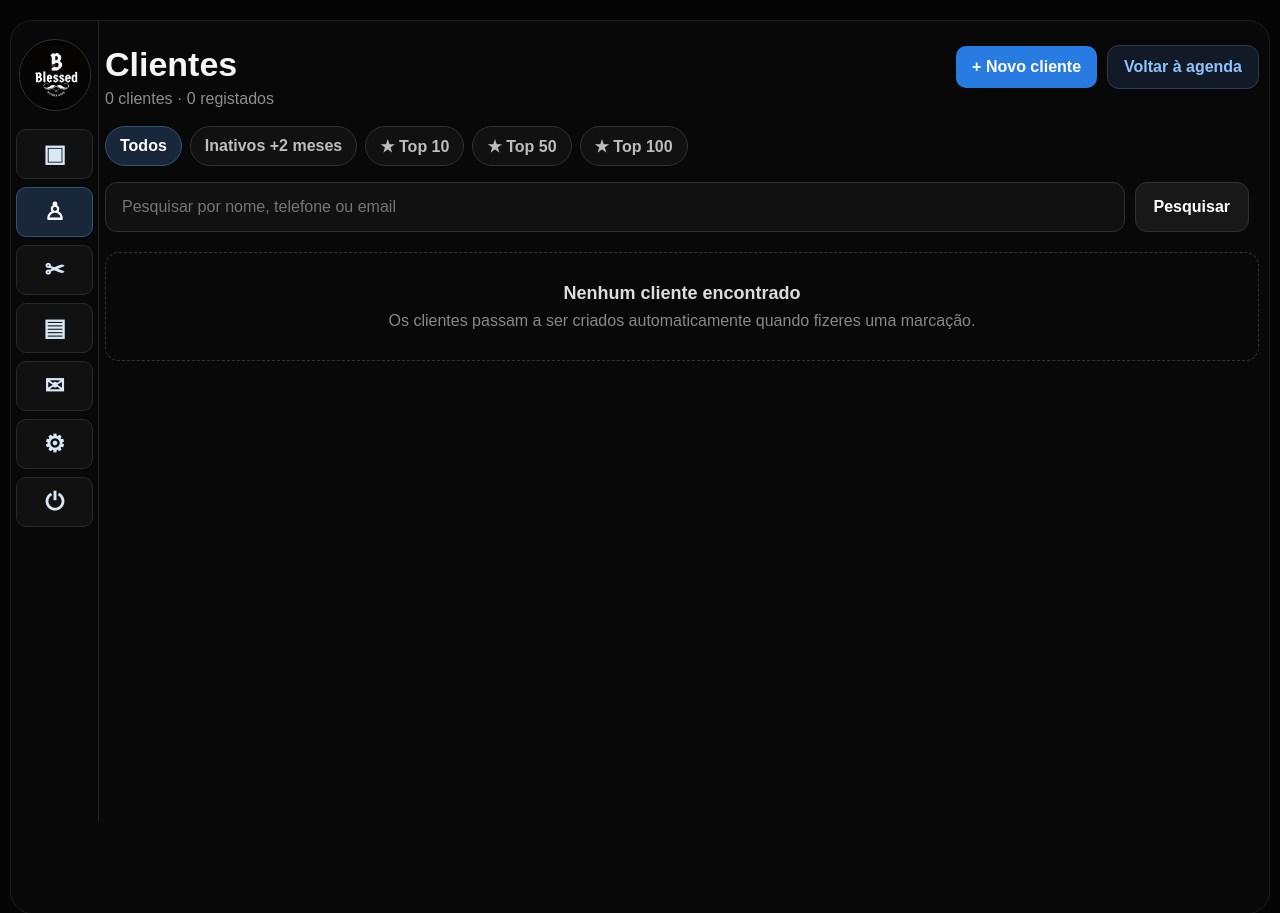
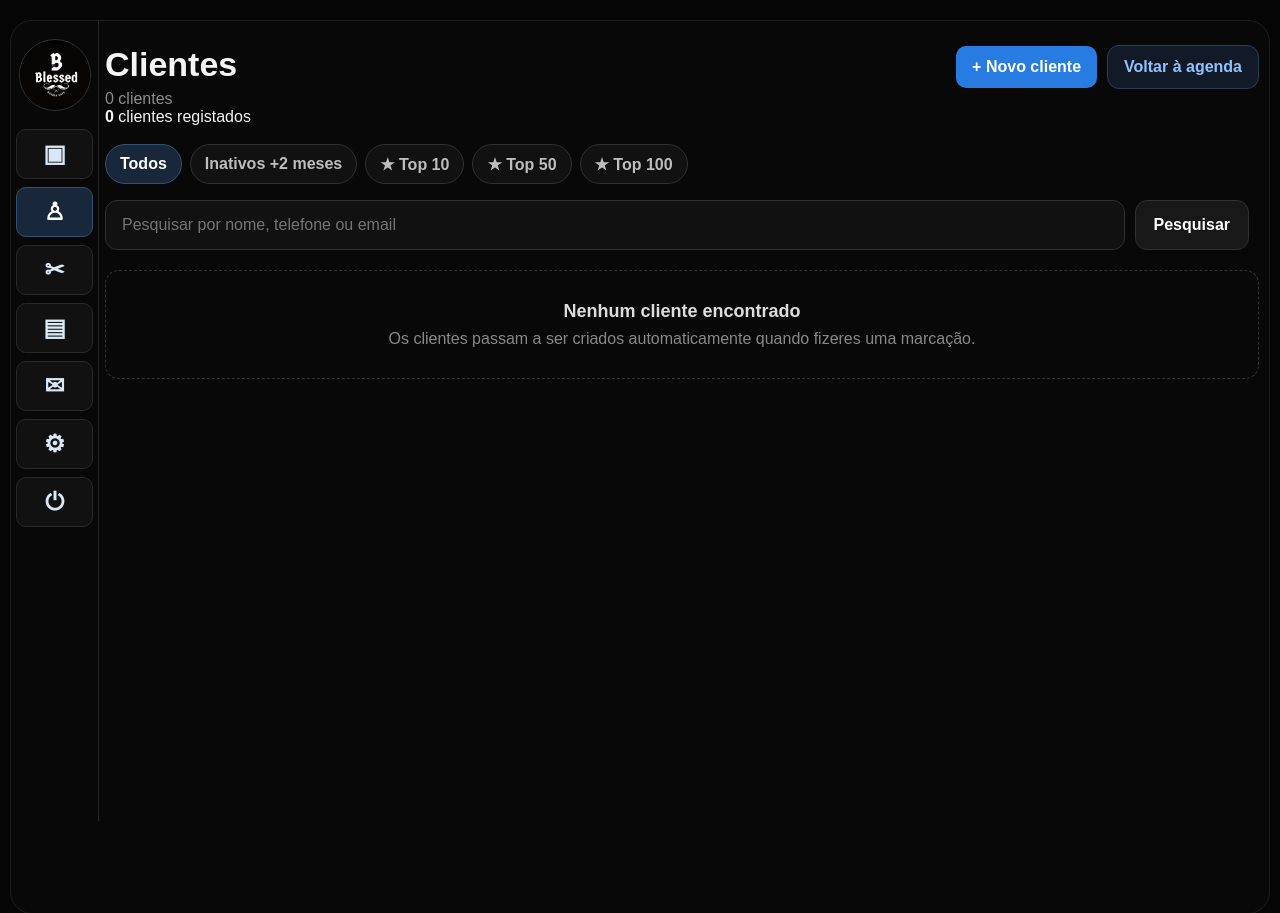
Before and after one commit to pajogusi/pjcorelabs, a Flask app: page /clientes in a window 1280 px wide. Shown: the top 913 px of the page. Run offline with Flask 3, Linux system fonts and the light colour scheme; data that the repository does not hold is empty; parts of the project's set-up code (start-up, migrations or seed data) failed here and were passed over.

Commit message:
Adiciona contador visivel de clientes

```diff
--- a/templates/clientes.html
+++ b/templates/clientes.html
@@ -27,12 +27,17 @@
 
         <main class="main-semana clientes-main">
             <section class="clientes-topo">
-                <div>
-                    <h1>{% if top_limite %}Top {{ top_limite }} clientes{% elif apenas_inativos %}Clientes inativos{% else %}Clientes{% endif %}</h1>
-                    <p>
-                        {{ clientes|length }} {% if clientes|length == 1 %}cliente{% else %}clientes{% endif %}{% if pesquisa %} encontrados{% endif %}
-                        · {{ total_clientes }} registado{% if total_clientes != 1 %}s{% endif %}
-                    </p>
+                <div class="clientes-titulo-bloco">
+                    <div>
+                        <h1>{% if top_limite %}Top {{ top_limite }} clientes{% elif apenas_inativos %}Clientes inativos{% else %}Clientes{% endif %}</h1>
+                        <p>
+                            {{ clientes|length }} {% if clientes|length == 1 %}cliente{% else %}clientes{% endif %}{% if pesquisa %} encontrados{% endif %}
+                        </p>
+                    </div>
+                    <div class="contador-clientes" aria-label="Total de clientes registados">
+                        <strong>{{ total_clientes }}</strong>
+                        <span>{% if total_clientes == 1 %}cliente registado{% else %}clientes registados{% endif %}</span>
+                    </div>
                 </div>
                 <div class="acoes-topo-clientes">
                     <a class="botao-novo-cliente" href="/clientes/novo">+ Novo cliente</a>
```
